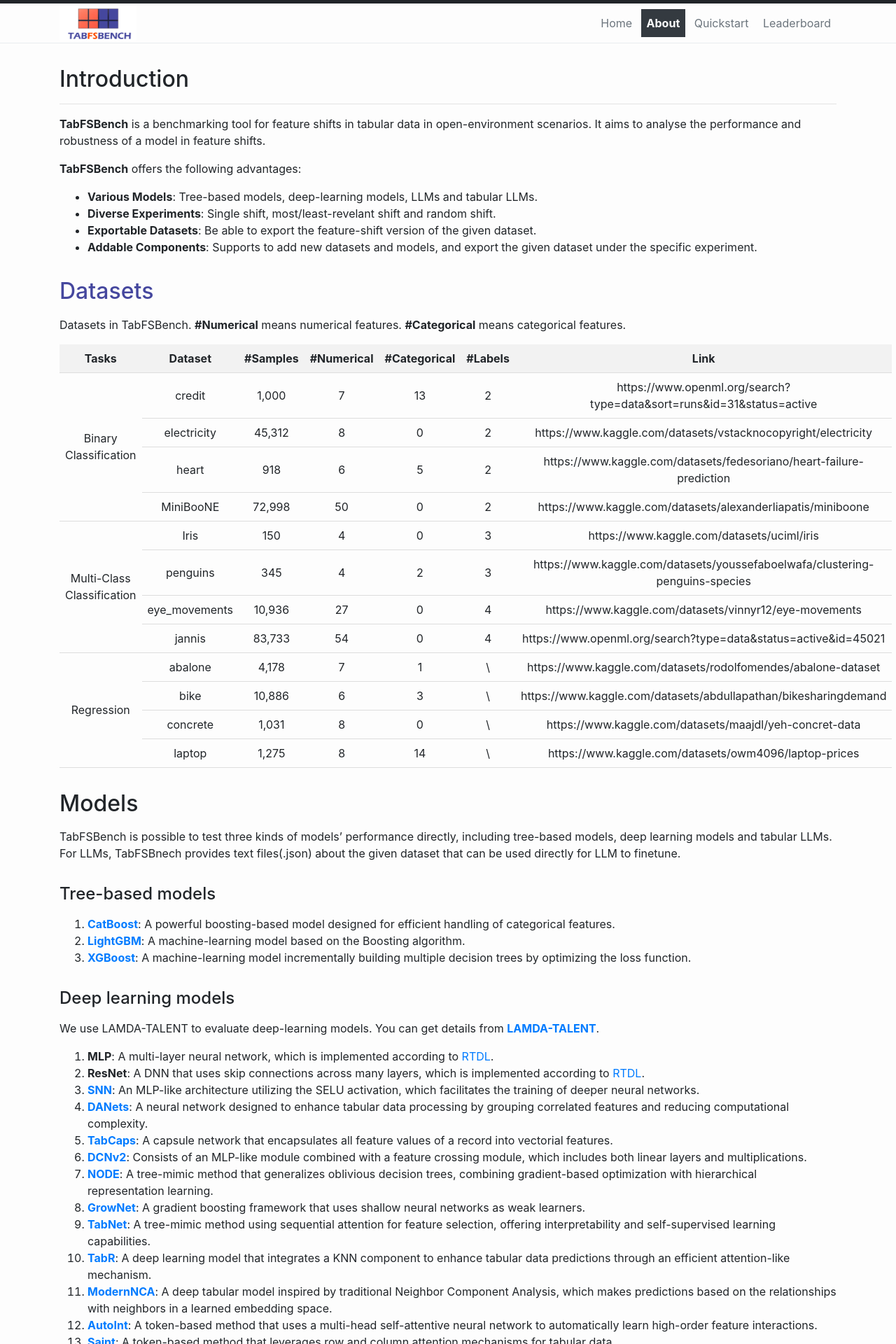
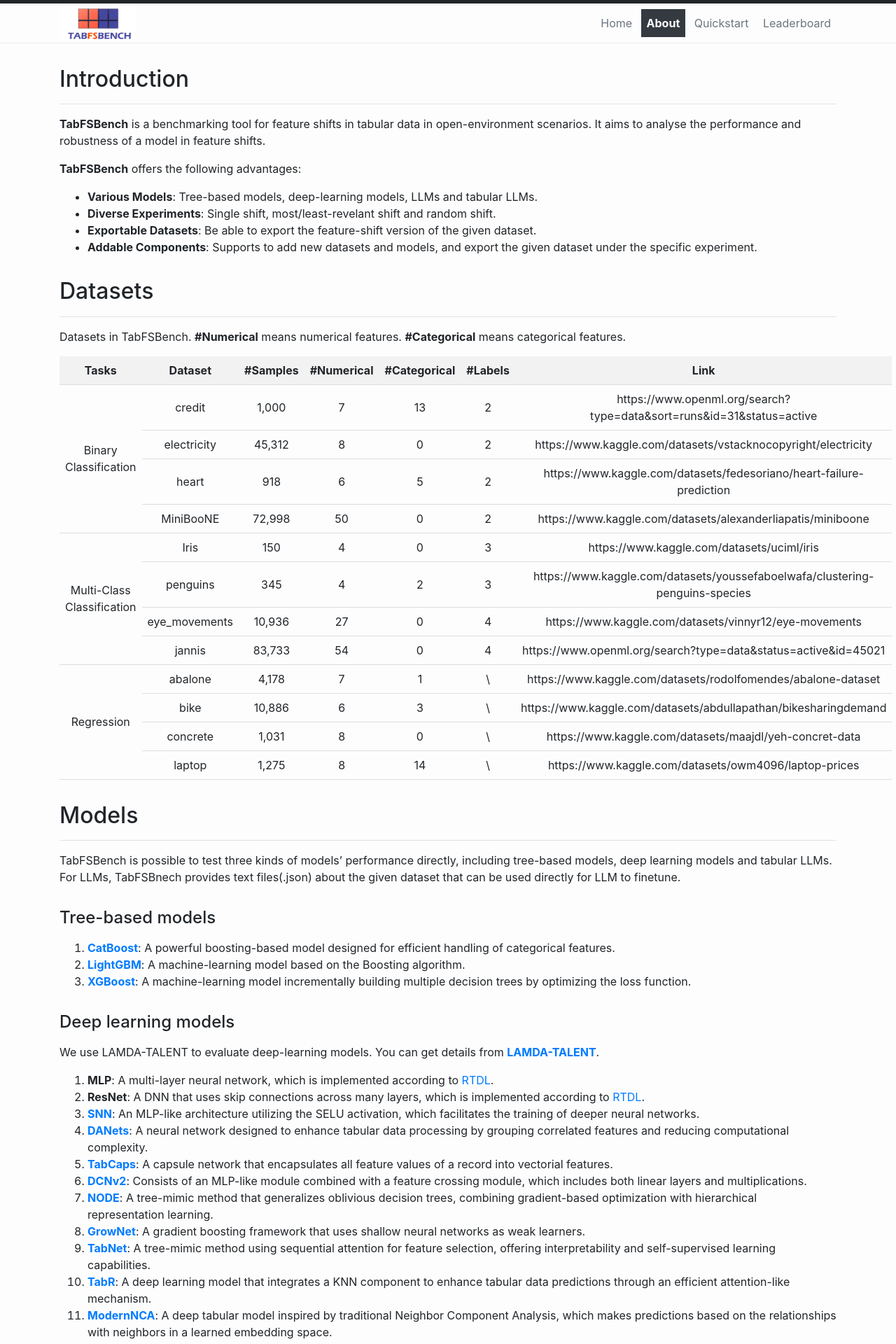
Before and after one commit to ClementCheng0217/Tab-index, a Jekyll site: the page built from about.md, in a window 1280 px wide. Shown: the top 1920 px of the page at 70% size. Built offline with Jekyll 4.4.1, drawn with Linux system fonts in a browser that asks for light colours.

Commit message:
Update about.md

```diff
--- a/about.md
+++ b/about.md
@@ -17,7 +17,9 @@ permalink: /about/
 - **Exportable Datasets**: Be able to export the feature-shift version of the given dataset.
 - **Addable Components**: Supports to add new datasets and models, and export the given dataset under the specific experiment.
 
-<h2 style="color:#45479e"> Datasets </h2>
+## Datasets
+
+---
 
 <head>
     <meta charset="UTF-8">
@@ -165,6 +167,8 @@ permalink: /about/
 
 ## Models
 
+---
+
 TabFSBench is possible to test three kinds of models' performance directly, including tree-based models, deep learning models and tabular LLMs. For LLMs, TabFSBnech provides text files(.json) about the given dataset that can be used directly for LLM to finetune.
 
 #### Tree-based models
@@ -204,6 +208,8 @@ We use LAMDA-TALENT to evaluate deep-learning models. You can get details from *
 
 ## Experimental Results
 
+---
+
 #### 1. Most models have the limited applicability in feature-shift scenarios.
 - Most models can’t handle feature shifts well.
 - No Model Consistently Outperforms.
```
